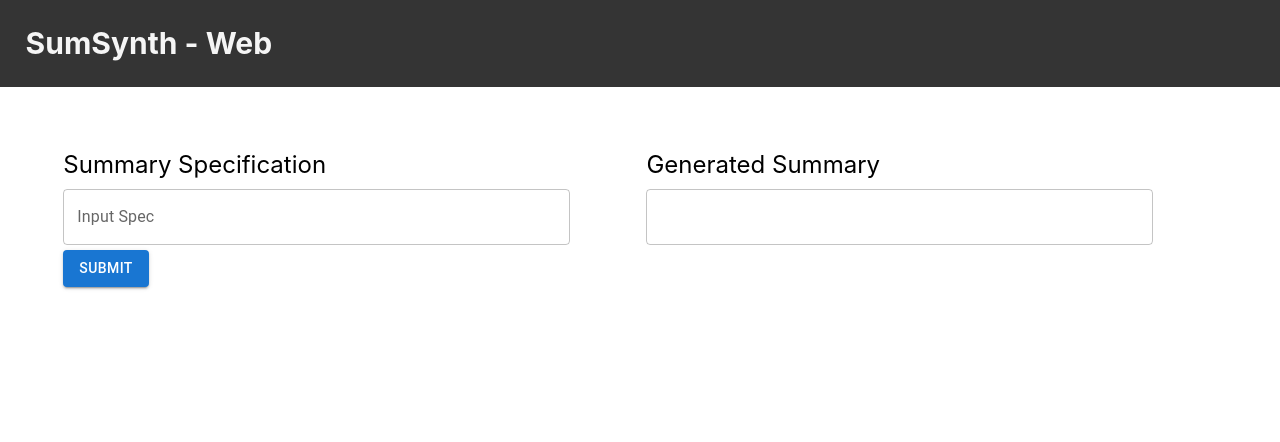
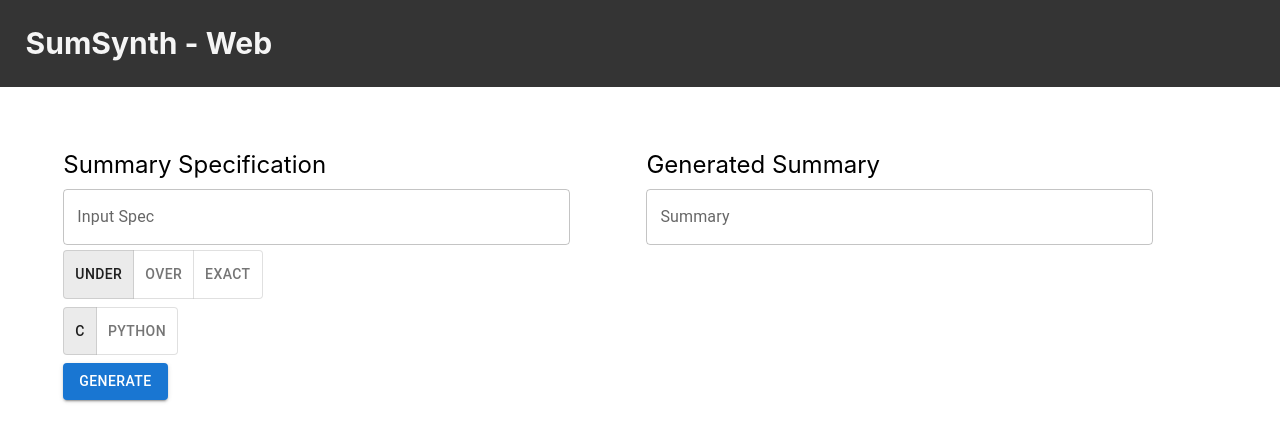
Before and after one commit to frediramos/SumSynth-Web, a React (Create React App) app in the folder sumsynth-client/: page / in a window 1280 px wide. Shown: the top 442 px of the page. Built offline with nearby package versions, Linux system fonts and the light colour scheme.

Commit message:
Complete basic functionality

```diff
--- a/sumsynth-client/src/App.js
+++ b/sumsynth-client/src/App.js
@@ -3,13 +3,17 @@ import Topbar from "./topbar/Topbar";
 import React, { useState } from 'react';
 import TextField from '@mui/material/TextField';
 import Button from '@mui/material/Button';
-import { Box } from '@mui/material';
+import ToggleButtonGroup from '@mui/material/ToggleButtonGroup';
+import ToggleButton from '@mui/material/ToggleButton';
 
 const endpoint = "http://localhost:3000/gen"
 
 function App() {
 
   const [inputSpec, setinputSpec] = useState('');
+  const [language, setLang] = useState('c');
+  const [generator, setGenerator] = useState('under');
+
   const [isSummReceived, setIsSummReceived] = useState(false);
   const [genSummary, setgenSummary] = useState('')
 
@@ -21,6 +25,11 @@ function App() {
     event.preventDefault();
     console.log('Sending text to the server:', inputSpec);
 
+    if(!inputSpec){
+        setgenSummary("");
+        return;
+    }
+
     try {
         fetch(endpoint, {
             method: 'POST',
@@ -29,10 +38,13 @@ function App() {
             },
             body: JSON.stringify({
                 spec: inputSpec,
-                gen: "under",
-                lang: "c",
+                gen: generator,
+                lang: language,
             })
-        }).then((response) => response.json()).then((responseJson) => {
+        }).then(response =>
+                {if(response.ok)
+                    {return response.json()}
+                }).then((responseJson) => {
 
             const code = responseJson.code
             console.log(code);
@@ -49,10 +61,6 @@ function App() {
     }
   };
 
-  const handleNewSubmission = (event) => {
-    setIsSummReceived(false);
-
-  }
 
   return (
     <>
@@ -70,17 +78,47 @@ function App() {
             value={inputSpec}
             onChange={handleInputChange}
           />
-          <Button style={{marginTop: "1%"}} type="submit" variant="contained" color="primary">
-            Submit
+
+        <div className='generators'>
+        <ToggleButtonGroup
+            style={{marginTop: "1%"}}
+            sx={{ mb: 1 }}
+            exclusive
+            value={generator}
+            onChange={(_e, gen) => {if(gen !== null) setGenerator(gen);}}
+            >
+            <ToggleButton value='under' aria-label='Under'>Under</ToggleButton>
+            <ToggleButton value='over' aria-label='Over'>Over</ToggleButton>
+            <ToggleButton value='exact' aria-label='Exact'>Exact</ToggleButton>
+        </ToggleButtonGroup>
+        </div>
+
+        <div className='language'>
+        <ToggleButtonGroup
+            sx={{ mb: 1 }}
+            exclusive
+            value={language}
+            onChange={(_e, lang) => {if(lang !== null) setLang(lang);}}
+            >
+            <ToggleButton value='c' aria-label='C'>C</ToggleButton>
+            <ToggleButton value='py' aria-label='Python'>Python</ToggleButton>
+        </ToggleButtonGroup>
+        </div>
+
+          <Button type="submit" variant="contained" color="primary">
+            Generate
           </Button>
         </form>
       </div>
+
+
 
       <div className='responseBox'>
         <div className='titles'> Generated Summary </div>
         {isSummReceived &&
 
         <TextField
+        label="Summary"
             fullWidth
             multiline
             id="fullWidth"
@@ -90,6 +128,7 @@ function App() {
 
         {!isSummReceived &&
         <TextField
+            label="Summary"
             fullWidth
             multiline
             id="fullWidth"
```
